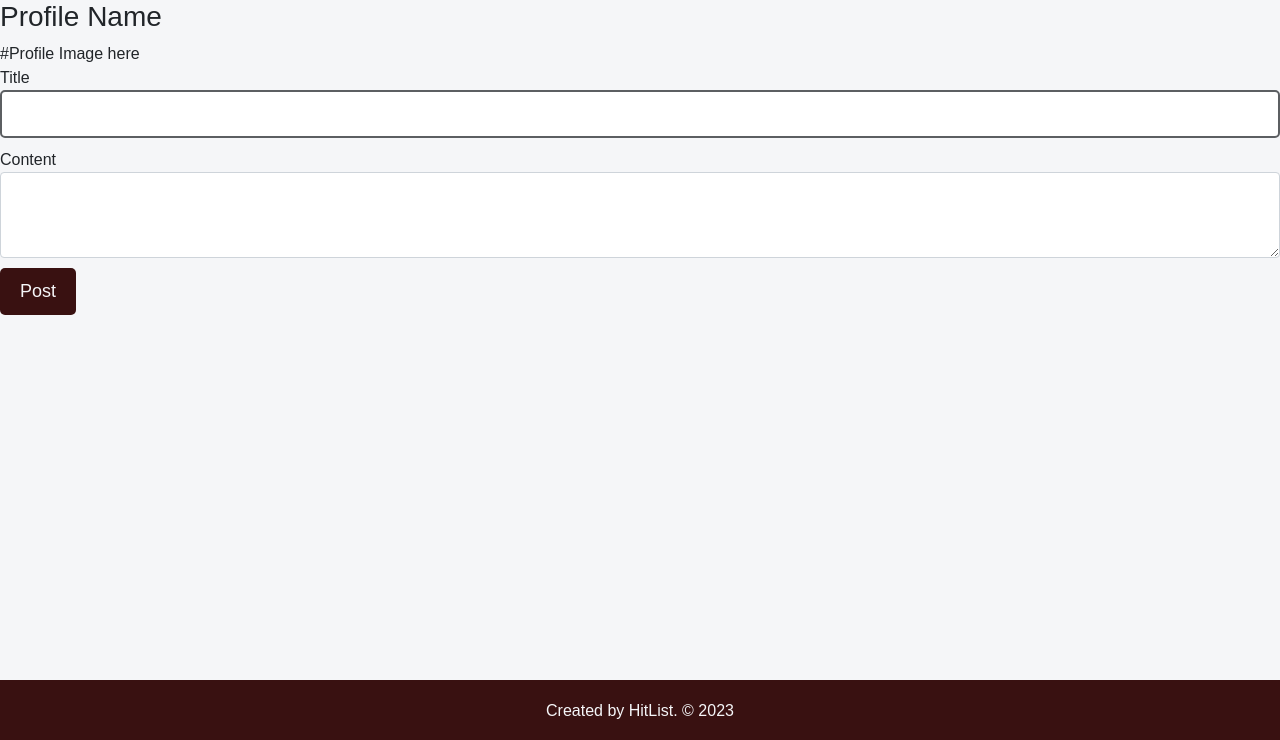
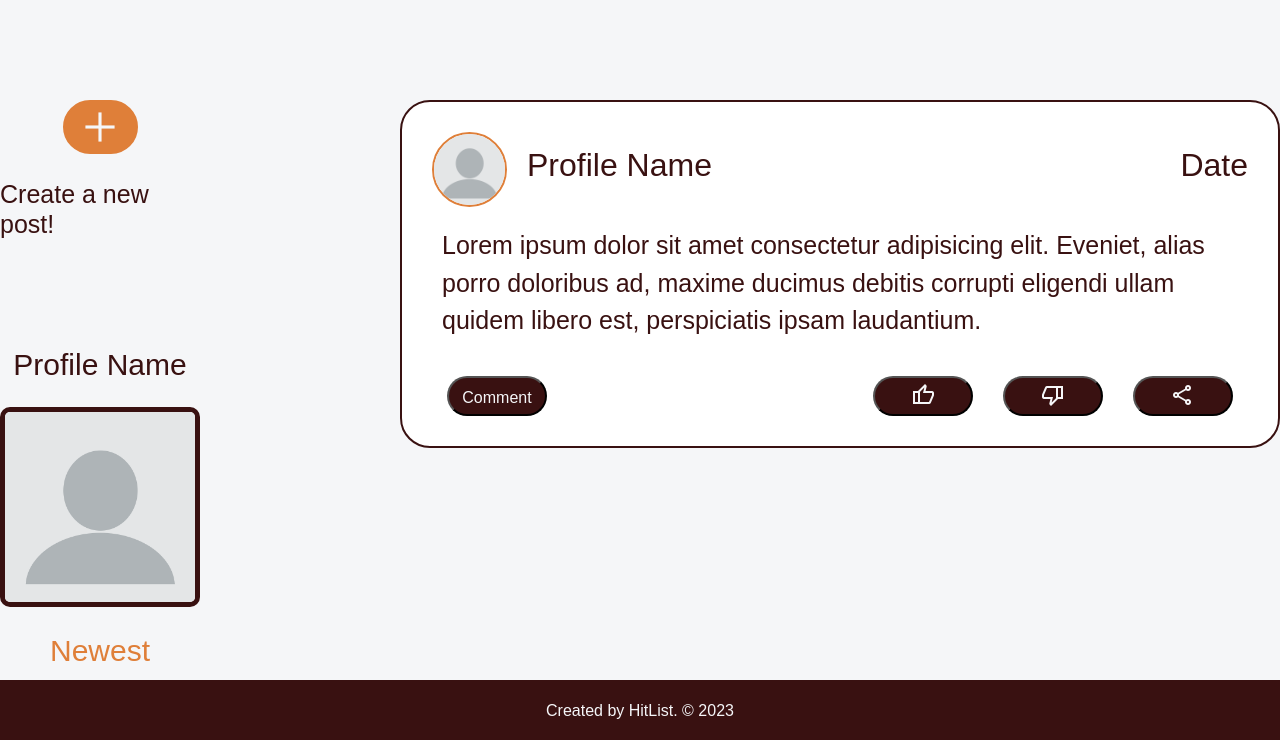
Before and after one commit to VinnyVin1/itsc-3155-project-HitList, a Flask app: page /discussion_page in a window 1280 px wide. Shown: the part 60-800 px from the top of the page. Run offline with Flask 3, Linux system fonts and the light colour scheme.

Commit message:
Added the the basics for the dscussion page.

```diff
--- a/app.py
+++ b/app.py
@@ -57,3 +57,7 @@ def profile_info():
 def send_contact():
     # get data here when more functionality is established
     return redirect('account_contact.html')
+
+@app.route('/get_profile_name')
+def get_profile_name():
+    return redirect('discussion.html')
--- a/static/css/styles.css
+++ b/static/css/styles.css
@@ -31,6 +31,10 @@ a:hover {
 
 ul, li {
     list-style: none;
+}
+
+.hidden {
+    display: none;
 }
 
 /**** Header ****/
@@ -191,6 +195,147 @@ footer {
 
 
 /**** Discussion Main ****/
+.discussion-main {
+    background-color: var(--clr-neutral-A);
+    height: 90vh;
+    display: flex;
+    flex-direction: row;
+    justify-content: center;
+    gap: 100px;
+    color: var(--clr-red);
+    position: relative;
+}
+
+.discussion-main-profile {
+    display: flex;
+    flex-direction: column;
+    align-items: center;
+    justify-content: start;
+}
+
+.discussion-main-profile #new-post {
+    font-size: 25px;
+    margin-top: 25px;
+}
+
+.discussion-post-btn {
+    display: flex;
+    align-items: center;
+    justify-content: center;
+    color: var(--clr-neutral-A);
+    background-color: var(--clr-orange);
+    border: 2px solid var(--clr-orange);
+    border-radius: 50px;
+    width: 75px;
+    height: 75px;
+    margin-top: 100px;
+    right: 100px;
+}
+
+.discussion-post-btn span {
+    font-size: 50px;
+}
+
+.discussion-links-container {
+    display: flex;
+    flex-direction: column;
+    align-items: center;
+    gap: 1rem;
+    margin: 100px 0 0 0;
+}
+
+.discussion-links-container img {
+    width: 200px;
+    height: 200px;
+    margin-bottom: 5px;
+    border: 5px solid var(--clr-red);
+    border-radius: 10px;
+}
+
+.discussion-links-container button {
+    color: var(--clr-neutral-A);
+    background-color: var(--clr-orange);
+    border-radius: 50px;
+    width: 75px;
+    height: 75px;
+}
+
+.discussion-links-container h1, .discussion-links-container a {
+    font-size: 30px;
+    color: var(--clr-red);
+}
+
+.discussion-links-container .selected {
+    color: var(--clr-orange);
+}
+
+.discussion-card {
+    display: flex;
+    flex-direction: column;
+}
+
+.discussion-card-container {
+    max-width: 100em;
+    height: auto;
+    background-color: white;
+    display: flex;
+    flex-direction: column;
+    align-items: start;
+    gap: 20px;
+    border: 2px solid var(--clr-red);
+    margin: 100px 0 0 100px;
+    padding: 30px;
+    border-radius: 30px;
+}
+
+.discussion-card-container-profile {
+    width: 100%;
+    display: flex;
+    justify-content: space-between;
+    align-items: center;
+    gap: 20px;
+}
+
+.discussion-card-container-profile div {
+    display: flex;
+    justify-content: center;
+    align-items: center;
+    gap: 20px;
+}
+
+.discussion-card-container-profile img {
+    width: 75px;
+    height: 75px;
+    border-radius: 50px;
+    border: 2px solid var(--clr-orange);
+}
+
+.discussion-card-container p {
+    padding: 0 10px;
+    font-size: 25px;
+}
+
+.discussion-card-container-btns {
+    width: 100%;
+    display: flex;
+    justify-content: space-between;
+    align-items: center;
+}
+
+.discussion-card-container-btns div {
+    display: flex;
+}
+
+.discussion-card-container-btns button {
+    color: var(--clr-neutral-A);
+    background-color: var(--clr-red);
+    border-radius: 50px;
+    width: 100px;
+    height: 40px;
+    text-align: center;
+    padding-top: 5px;
+    margin: 0 15px;
+}
 
 
 /**** Contact Main ****/
--- a/templates/discussion.html
+++ b/templates/discussion.html
@@ -32,23 +32,36 @@
         </nav>
     </header>
 
-    <main class = "disucssion">
-        <div class = "profile_name">
-            <h3 class = "profile_name_text">Profile Name</h1>
-            #Profile Image here
+    <main class="discussion-main">
+        <div class="discussion-main-profile">
+            <a class="discussion-post-btn" href="{{ url_for('discussion_page') }}"><span class="material-symbols-outlined">add</span></a>
+            <h1 id="new-post">Create a new post!</h1>
+            <div class="discussion-links-container">
+                <h1>Profile Name</h1>
+                <img src="../static/images/profile.png" alt="Empty Profile">
+                <a href="{{ url_for('discussion_page') }}" class="selected">Newest</a>
+                <a href="{{ url_for('discussion_page') }}">Oldest</a>
+            </div>
         </div>
-        <div class = "discussion-container">
-            <form class = "new-post">
-                <div class="form-group">
-                    <label for="title">Title</label>
-                    <input type="text" class="form-control" id="title">
+        <div class="discussion-card">
+            <div class="discussion-card-container">
+                <div class="discussion-card-container-profile">
+                    <div>
+                        <img src="../static/images/profile.png" alt="Profile Name">
+                        <h2>Profile Name</h2>
+                    </div>
+                    <h2>Date</h2>
                 </div>
-                <div class="form-group">
-                    <label for="content">Content</label>
-                    <textarea class="form-control" id="content" rows="3"></textarea>
+                <p>Lorem ipsum dolor sit amet consectetur adipisicing elit. Eveniet, alias porro doloribus ad, maxime ducimus debitis corrupti eligendi ullam quidem libero est, perspiciatis ipsam laudantium.</p>
+                <div class="discussion-card-container-btns">
+                    <button>Comment</button>
+                    <div>
+                        <button><span class="material-symbols-outlined">thumb_up</span></button>
+                        <button><span class="material-symbols-outlined">thumb_down</span></button>
+                        <button><span class="material-symbols-outlined">share</span></button>
+                    </div>
                 </div>
-                <button type="submit" class="btn btn-primary">Post</button>
-            </form>
+            </div>
         </div>
     </main>
 {% endblock %}
--- a/templates/layout.html
+++ b/templates/layout.html
@@ -7,6 +7,7 @@
     <link href="https://cdn.jsdelivr.net/npm/bootstrap@5.1.3/dist/css/bootstrap.min.css" rel="stylesheet" integrity="sha384-1BmE4kWBq78iYhFldvKuhfTAU6auU8tT94WrHftjDbrCEXSU1oBoqyl2QvZ6jIW3" crossorigin="anonymous">
     <script defer src="https://cdn.jsdelivr.net/npm/bootstrap@5.1.3/dist/js/bootstrap.bundle.min.js" integrity="sha384-ka7Sk0Gln4gmtz2MlQnikT1wXgYsOg+OMhuP+IlRH9sENBO0LRn5q+8nbTov4+1p" crossorigin="anonymous"></script>
     <link rel="stylesheet" href="{{ url_for('static', filename='css/styles.css') }}">
+    <link rel="stylesheet" href="https://fonts.googleapis.com/css2?family=Material+Symbols+Outlined:opsz,wght,FILL,GRAD@24,400,0,0" />
     <script src="../script.js" defer></script>
 </head>
 <body>
```
Also changed, not shown: script.js (+12 -1 lines).
